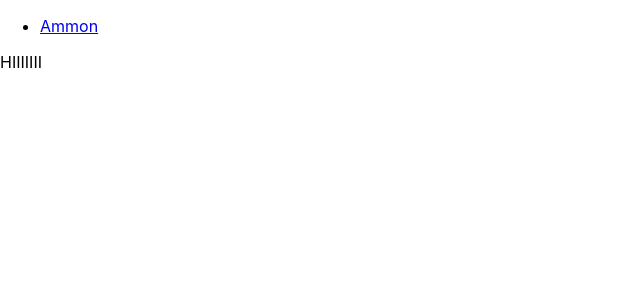
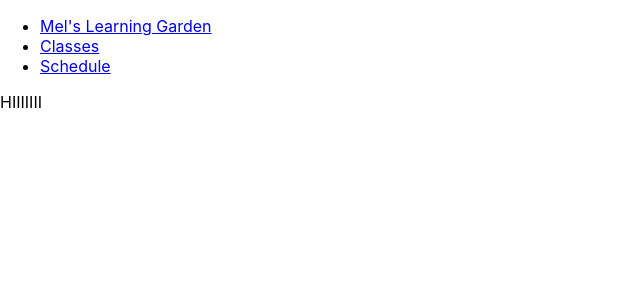
Before and after one commit to Shazammon/melslearninggarden, a React (Create React App) app: page / in a window 1280 px wide. Shown: the top 300 px of the page, without its empty margins (0-640 px from the left). Built offline with nearby package versions, Linux system fonts and the light colour scheme.

Commit message:
updates to NavBar

```diff
--- a/public/index.html
+++ b/public/index.html
@@ -24,7 +24,7 @@
       work correctly both with client-side routing and a non-root public URL.
       Learn how to configure a non-root public URL by running `npm run build`.
     -->
-    <title>React App</title>
+    <title>Mel's Learning Garden</title>
   </head>
   <body>
     <noscript>You need to enable JavaScript to run this app.</noscript>
--- a/src/components/partials/Navbar.jsx
+++ b/src/components/partials/Navbar.jsx
@@ -1,12 +1,39 @@
 import { Link } from 'react-router-dom'
 
 export default function Navbar() {
+    const navBarOptions = [
+        {
+            'navBarName': 'Classes',
+            'linkName': 'class'
+        },
+        {
+            'navBarName': 'Schedule',
+            'linkName':'schedule'
+        }
+        //  'Tuition Cost', 'About Me', 'Make a Payment'
+    ]
+
     return (
         <nav>
             <ul>
                 <li>
-                    <Link>Ammon</Link>
+                    <Link
+                        to="/"
+                    >
+                        Mel's Learning Garden
+                    </Link>
                 </li>
+                {navBarOptions.map((option) => {
+                    return (
+                        <li>
+                            <Link
+                                to={option.linkName}
+                            >
+                                {option.navBarName}
+                            </Link>
+                        </li>
+                    )
+                })}
             </ul>
         </nav>
     )
```
